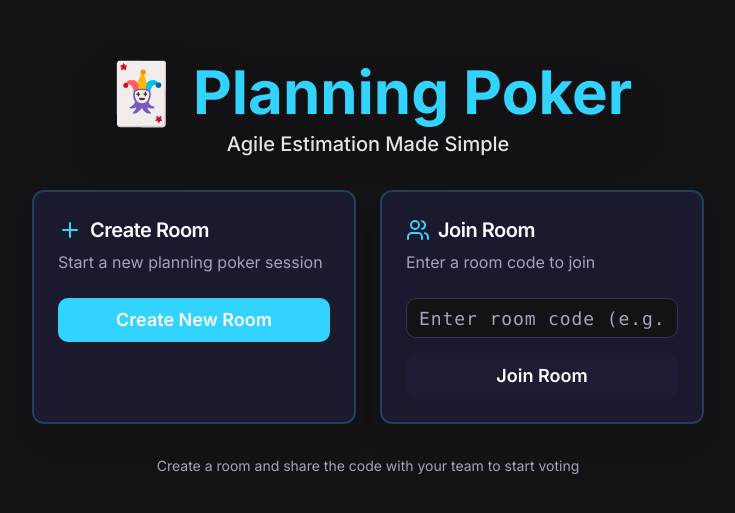
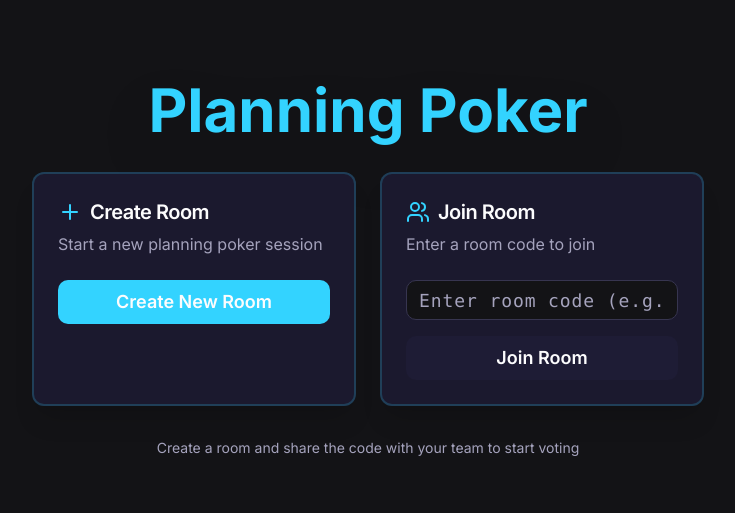
Before and after one commit to niomartinez/planning-poker, a Next.js app: page / in a window 1280 px wide. Shown: the part 131-644 px from the top of the page, without its empty margins (272-1007 px from the left). Built offline with nearby package versions, Linux system fonts and the light colour scheme.

Commit message:
Remove subtitle from header for a cleaner design

```diff
--- a/app/page.tsx
+++ b/app/page.tsx
@@ -46,11 +46,8 @@ export default function Home() {
         {/* Header */}
         <div className="text-center space-y-2">
           <h1 className="text-5xl md:text-6xl font-bold text-primary drop-shadow-2xl">
-            🃏 Planning Poker
+            Planning Poker
           </h1>
-          <p className="text-foreground/90 text-xl font-medium drop-shadow">
-            Agile Estimation Made Simple
-          </p>
         </div>
 
         {/* Options */}
```
